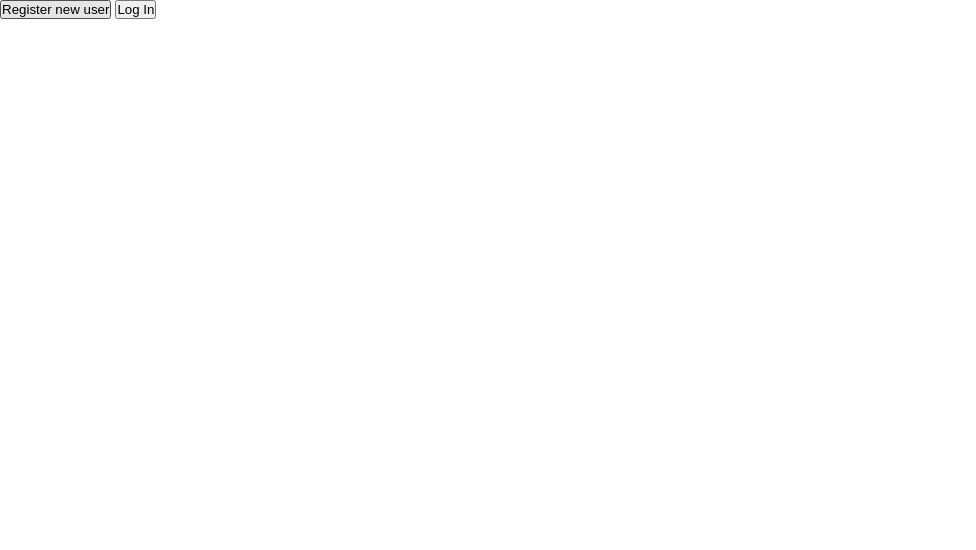
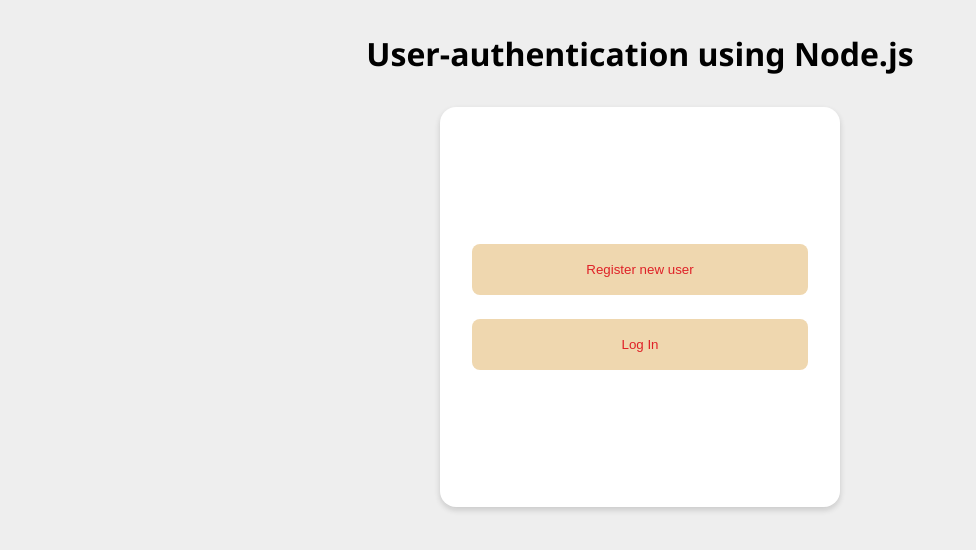
Before and after one commit to adwait2399/user-authentication, a website: page static/index.html in a window 1280 px wide. Shown: the whole page, without its empty margins (0-976 px from the left). Drawn offline with Linux system fonts and the light colour scheme.

Commit message:
:lipstick: index page styled

```diff
--- a/static/index.html
+++ b/static/index.html
@@ -8,6 +8,7 @@
     <title>Document</title>
 </head>
 <body id="home">
+    <h1>User-authentication using Node.js</h1>
     <div id="buttons">
 
         <button id="register" class="button">Register new user</button>
--- a/static/styles/main.css
+++ b/static/styles/main.css
@@ -4,6 +4,42 @@
     box-sizing: border-box;
 }
 
+html, body{
+    min-height: 100vh;
+    width: 100%;
+    height: 100%;
+    font-family: 'Segoe UI', Tahoma, Geneva, Verdana, sans-serif;
+    background-color: #eeeeee;
+}
+
+#home{
+    text-align: center;
+}
+
+#home h1{
+    margin: 32px 0;
+}
+
 #home #buttons {
-    margin: 0 auto;
+    margin: auto;
+    padding: 32px;
+    height: 50%;
+    width: 400px;
+    display: flex;
+    flex-direction: column;
+    align-content: center;
+    justify-content: center;
+    align-items: stretch;
+    gap: 24px;
+    border-radius: 16px;
+    box-shadow: 0 3px 6px rgba(0,0,0,0.06), 0 3px 6px rgba(0,0,0,0.1);
+    background-color: #fff;
 }
+
+button{
+    padding: 18px 30px;
+    background-color:  #EFD7AF;
+    color: #DF2127;
+    border: none;
+    border-radius: 8px;
+}
```
